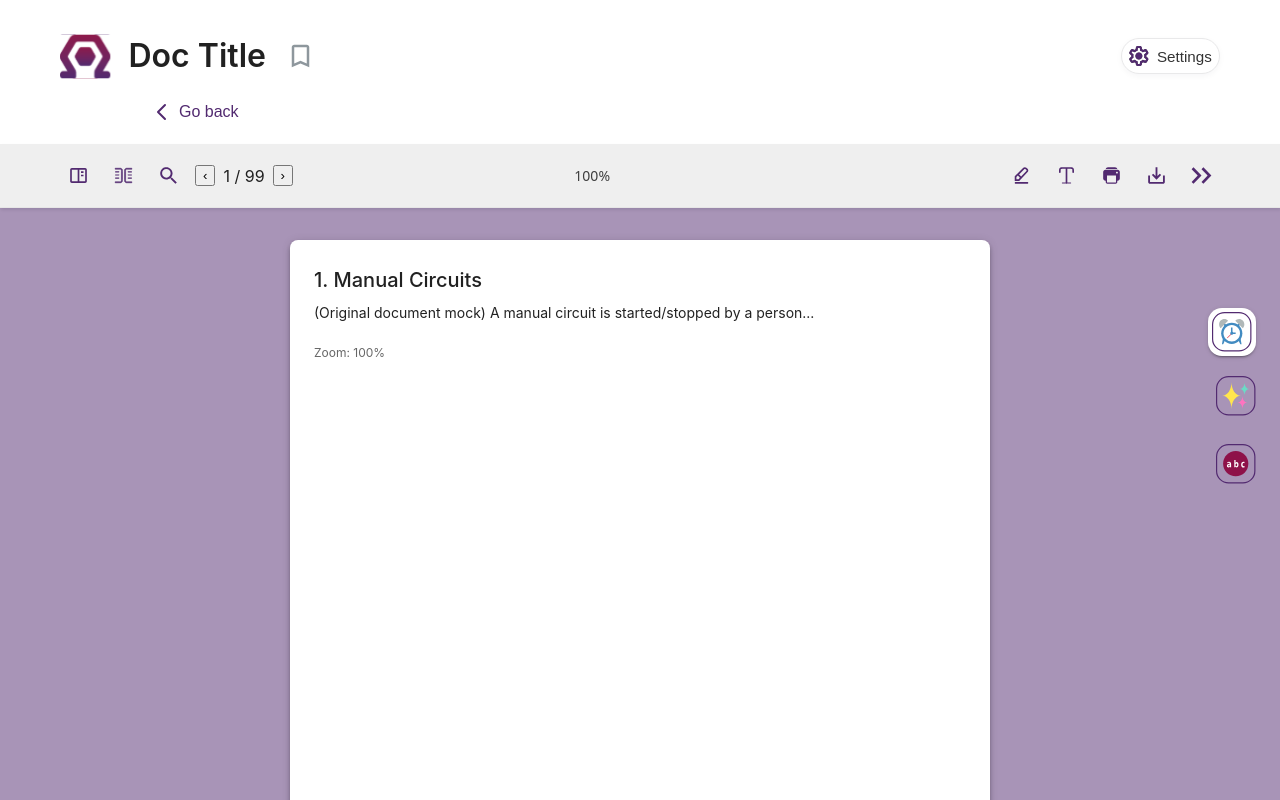
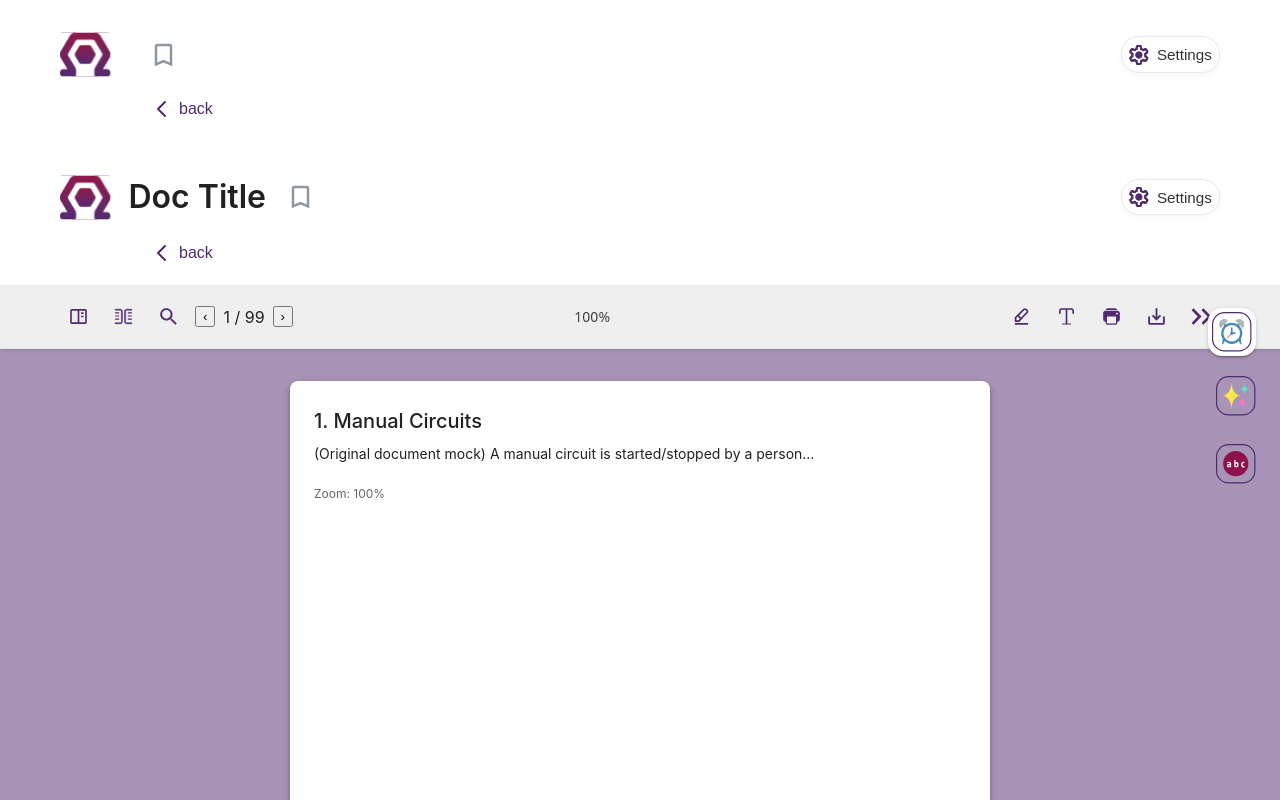
Before and after one commit to deniseada/GotIt, a Next.js app: page /doc in a window 1280 px wide. Shown: the top 800 px of the page. Built offline with nearby package versions, Linux system fonts and the light colour scheme; some icons are missing.

Commit message:
Pulling from main, fixing conflicts.

```diff
--- a/app/doc/components/NavBar.js
+++ b/app/doc/components/NavBar.js
@@ -60,7 +60,7 @@ export default function NavBar({ title }) {
           alt="back arrow"
           className={styles.arrow}
         />
-        <div> Go back</div>
+        <div>back</div>
       </button>
     </div>
   );
--- /dev/null
+++ b/app/doc/layout.js
@@ -0,0 +1,11 @@
+// app/doc/layout.js
+import NavBar from "./components/NavBar";
+
+export default function DocLayout({ children }) {
+    return (
+        <div className="min-h-screen flex flex-col">
+            <NavBar backHref="/dashboard" />
+            <main className="flex-1">{children}</main>
+        </div>
+    );
+}
```
Also changed, not shown: app/page.js (+9 -1 lines), app/dashboard/page.js (indentation only).
